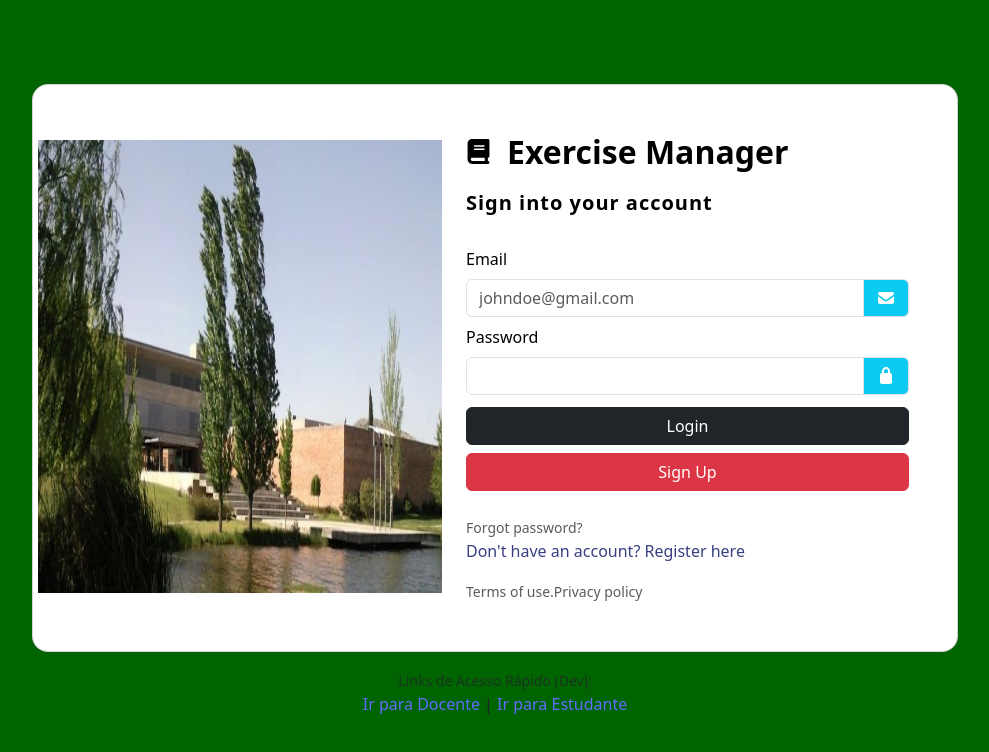
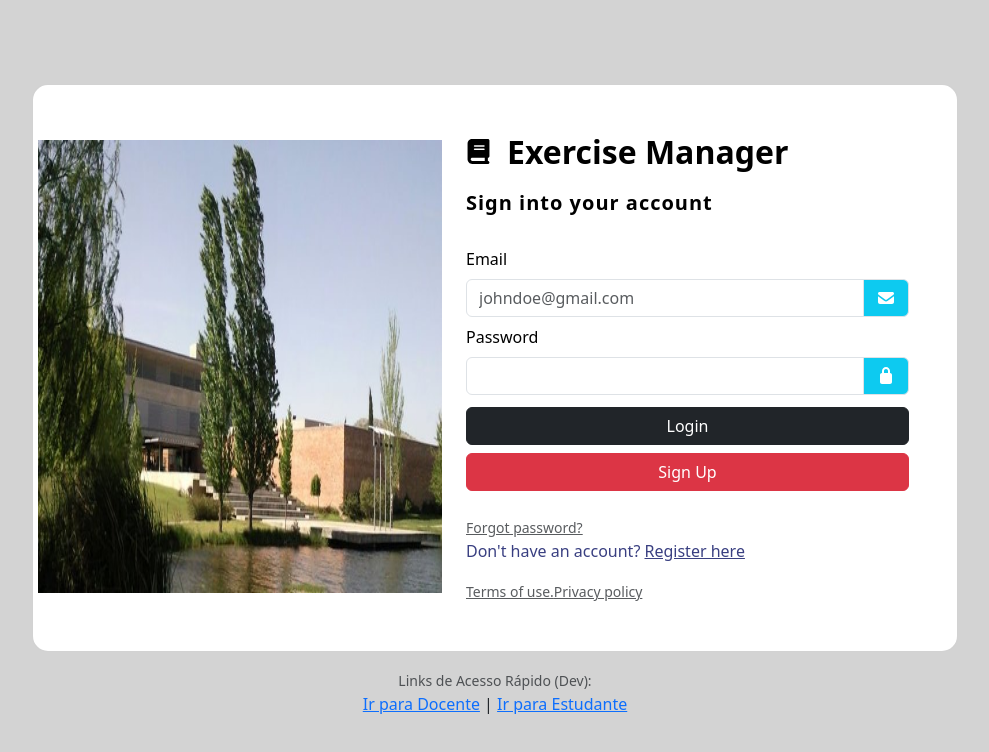
Before and after one commit to nuno-matos/projeto-es-202526frontend, a React (Vite) app: page / in a window 1280 px wide. Shown: the top 752 px of the page, without its empty margins (145-1134 px from the left). Built offline with nearby package versions, Linux system fonts and the light colour scheme.

Commit message:
style: clear css index

```diff
--- a/src/index.css
+++ b/src/index.css
@@ -1,68 +1,9 @@
 :root {
   font-family: system-ui, Avenir, Helvetica, Arial, sans-serif;
-  line-height: 1.5;
-  font-weight: 400;
-
-  color-scheme: light dark;
-  color: rgba(255, 255, 255, 0.87);
-  background-color: #242424;
-
-  font-synthesis: none;
-  text-rendering: optimizeLegibility;
-  -webkit-font-smoothing: antialiased;
-  -moz-osx-font-smoothing: grayscale;
 }
 
-a {
-  font-weight: 500;
-  color: #646cff;
-  text-decoration: inherit;
-}
-a:hover {
-  color: #535bf2;
-}
-
+/* Reset default margin */
 body {
   margin: 0;
-  place-items: center;
-  min-width: 320px;
-  min-height: 100vh;
-  background-color: darkgreen;
+  background-color: lightgrey;
 }
-
-h1 {
-  font-size: 3.2em;
-  line-height: 1.1;
-}
-
-button {
-  border-radius: 8px;
-  border: 1px solid transparent;
-  padding: 0.6em 1.2em;
-  font-size: 1em;
-  font-weight: 500;
-  font-family: inherit;
-  background-color: #1a1a1a;
-  cursor: pointer;
-  transition: border-color 0.25s;
-}
-button:hover {
-  border-color: #646cff;
-}
-button:focus,
-button:focus-visible {
-  outline: 4px auto -webkit-focus-ring-color;
-}
-
-@media (prefers-color-scheme: light) {
-  :root {
-    color: #213547;
-    background-color: #ffffff;
-  }
-  a:hover {
-    color: #747bff;
-  }
-  button {
-    background-color: #f9f9f9;
-  }
-}
```
